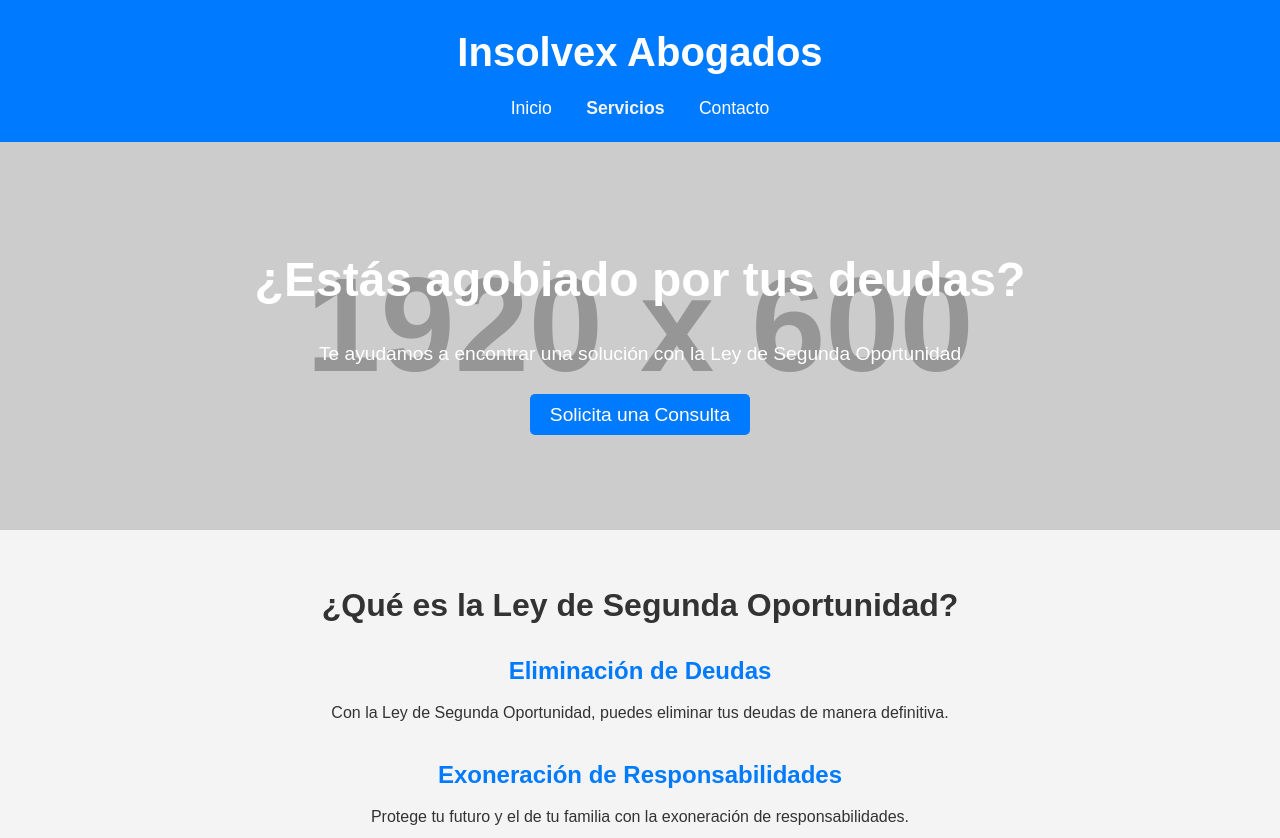
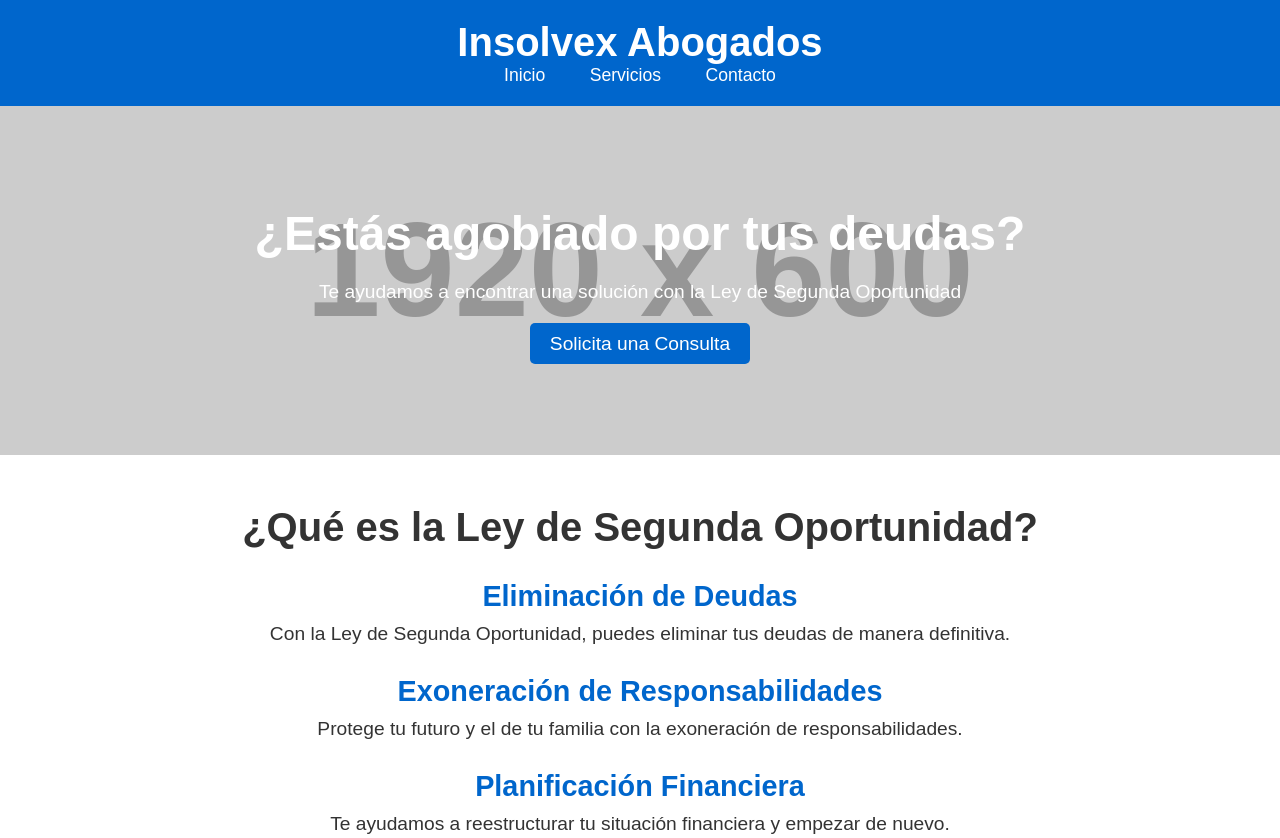
Before and after one commit to Csandino13/insolvexabogados, a plain HTML site: page index.html in a window 1280 px wide. Shown: the top 838 px of the page. Drawn offline with Linux system fonts and the light colour scheme; placeholder pictures from the web are drawn by us.

Commit message:
style.css

```diff
--- a/style.css
+++ b/style.css
@@ -3,19 +3,18 @@
     margin: 0;
     padding: 0;
     box-sizing: border-box;
-    font-family: Arial, sans-serif;
+    font-family: 'Arial', sans-serif;
 }
 
 body {
     background-color: #f4f4f4;
     color: #333;
-    line-height: 1.6;
     font-size: 16px;
 }
 
 /* Header */
 header {
-    background-color: #007bff;
+    background-color: #0066cc;
     color: white;
     padding: 20px 0;
     text-align: center;
@@ -23,7 +22,6 @@ header {
 
 header h1 {
     font-size: 2.5rem;
-    margin-bottom: 10px;
 }
 
 header nav ul {
@@ -33,28 +31,22 @@ header nav ul {
 
 header nav ul li {
     display: inline;
-    margin: 0 15px;
+    margin: 0 20px;
 }
 
 header nav ul li a {
     color: white;
     text-decoration: none;
     font-size: 1.1rem;
-    transition: color 0.3s ease;
 }
 
 header nav ul li a:hover {
-    color: #f4f4f4;
+    text-decoration: underline;
 }
 
-header nav ul li a.active {
-    font-weight: bold;
-    color: #f4f4f4;
-}
-
-/* Sección Hero */
+/* Hero Section */
 #hero {
-    background: url('https://via.placeholder.com/1920x600?text=Imagen+de+Fondo') no-repeat center center/cover;
+    background: url('https://via.placeholder.com/1920x600?text=Ley+Segunda+Oportunidad') no-repeat center center/cover;
     color: white;
     padding: 100px 0;
     text-align: center;
@@ -71,53 +63,54 @@ header nav ul li a.active {
 }
 
 .cta-button {
-    background-color: #007bff;
+    background-color: #0066cc;
     color: white;
     text-decoration: none;
     padding: 10px 20px;
     border-radius: 5px;
     font-size: 1.2rem;
-    transition: background-color 0.3s ease;
+    transition: background-color 0.3s;
 }
 
 .cta-button:hover {
-    background-color: #0056b3;
+    background-color: #004d99;
 }
 
-/* Sección de Información */
+/* Información de Servicios */
 .info-section {
     padding: 50px 0;
+    background-color: #fff;
     text-align: center;
 }
 
 .info-section h2 {
-    font-size: 2rem;
+    font-size: 2.5rem;
     margin-bottom: 20px;
 }
 
 .service {
-    margin-bottom: 30px;
+    margin: 30px 0;
 }
 
 .service h3 {
-    font-size: 1.5rem;
-    color: #007bff;
+    font-size: 1.8rem;
+    color: #0066cc;
     margin-bottom: 10px;
 }
 
 .service p {
-    font-size: 1rem;
+    font-size: 1.2rem;
 }
 
-/* Contacto */
+/* Sección de Contacto */
 .contact-section {
+    padding: 50px 0;
     background-color: #f9f9f9;
-    padding: 50px 0;
     text-align: center;
 }
 
 .contact-section p {
-    font-size: 1.1rem;
+    font-size: 1.2rem;
     margin-bottom: 20px;
 }
 
@@ -130,7 +123,7 @@ footer {
 }
 
 footer a {
-    color: #007bff;
+    color: #0066cc;
     text-decoration: none;
     margin: 0 10px;
 }
@@ -139,13 +132,7 @@ footer a:hover {
     text-decoration: underline;
 }
 
-/* Estilo del contenedor */
-.container {
-    width: 80%;
-    margin: 0 auto;
-}
-
-/* Ajustes para pantallas pequeñas */
+/* Responsividad */
 @media (max-width: 768px) {
     header h1 {
         font-size: 2rem;
@@ -164,11 +151,11 @@ footer a:hover {
     }
 
     .info-section h2 {
-        font-size: 1.5rem;
+        font-size: 2rem;
     }
 
     .service h3 {
-        font-size: 1.2rem;
+        font-size: 1.5rem;
     }
 
     .contact-section p {
```
